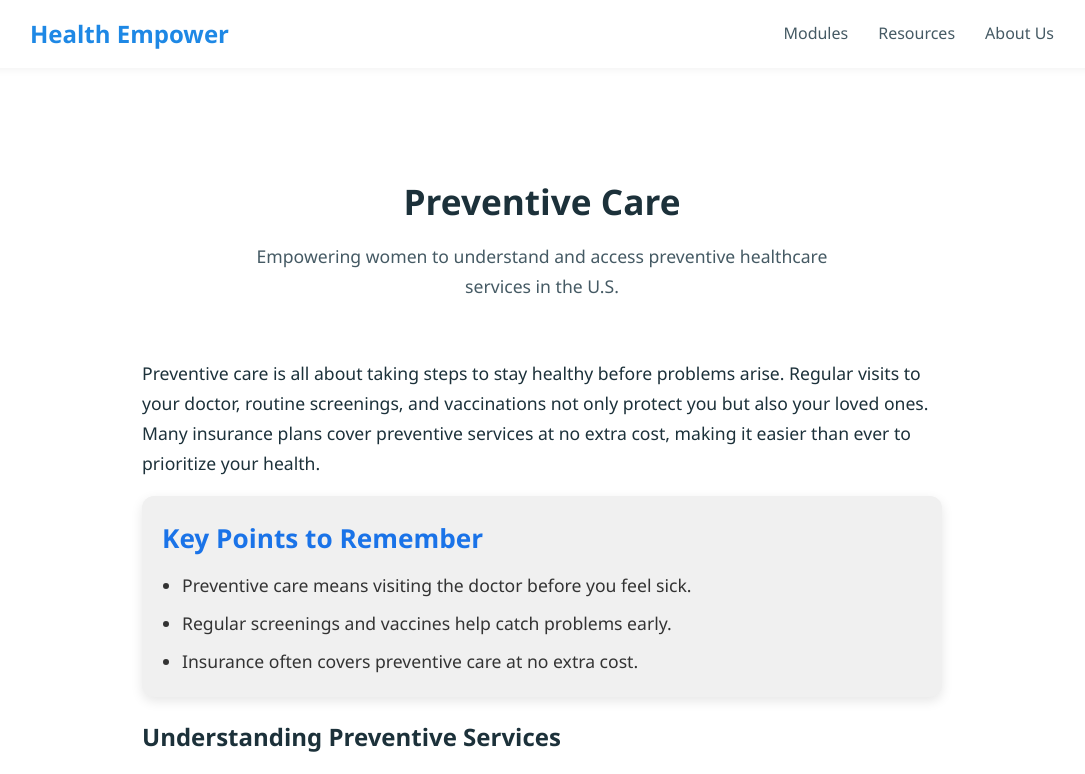
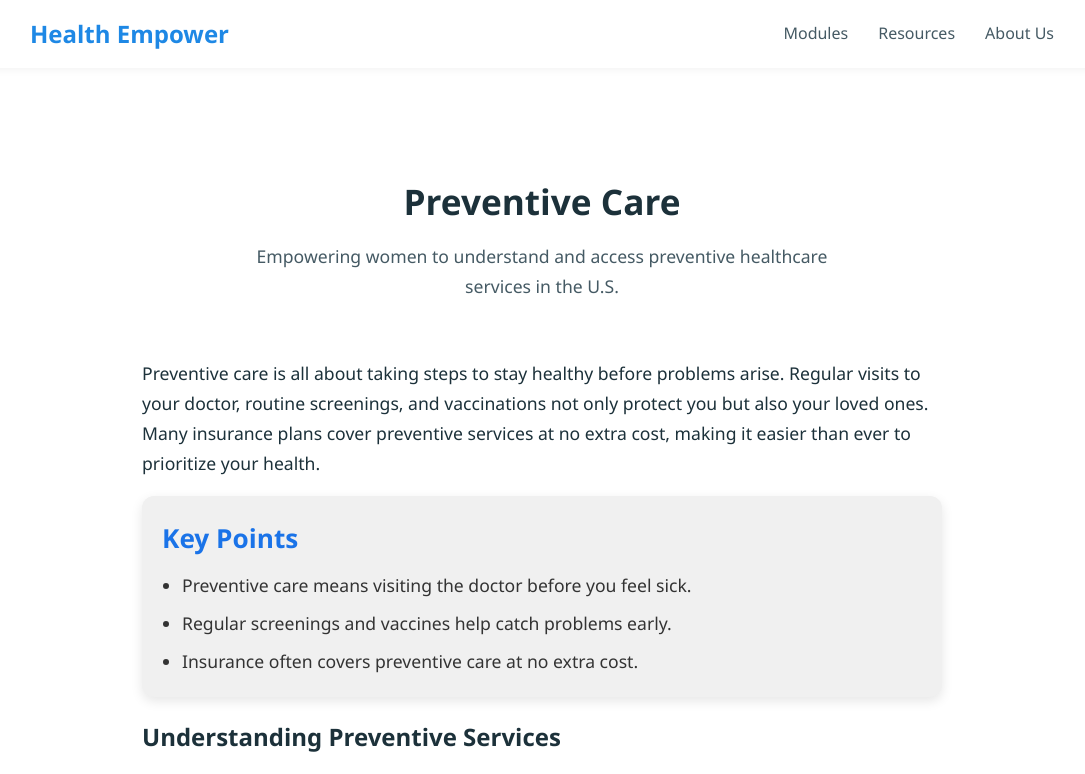
Before and after one commit to rian-teyani/resources-for-immigrant-women, a website built with Vite: page educational_modules/preventative-care.html in a window 1280 px wide. Shown: the top 774 px of the page, without its empty margins (98-1183 px from the left). Built offline with nearby package versions, Linux system fonts and the light colour scheme.

Commit message:
tyop fix

```diff
--- a/educational_modules/preventative-care.html
+++ b/educational_modules/preventative-care.html
@@ -31,7 +31,7 @@
 
       <div class="card">
         <div class="card-header" style="margin-bottom: 10px">
-          <h3>Key Points to Remember</h2>
+          <h3>Key Points</h3>
         </div>
         <ul>
           <li>
@@ -76,16 +76,25 @@
       </ul>
       <h2>Helpful Resources</h2>
 
-      <div style="display: flex; gap: 20px; flex-wrap: wrap;">
-        <a href="https://www.cdc.gov/prevention" target="_blank" class="resource-card">
+      <div style="display: flex; gap: 20px; flex-wrap: wrap">
+        <a
+          href="https://www.cdc.gov/prevention"
+          target="_blank"
+          class="resource-card"
+        >
           <div class="card-header">CDC Preventive Care Checklist</div>
-          <div class="card-content" >
-            Visit the CDC for a complete list of preventive care services and guidelines.
+          <div class="card-content">
+            Visit the CDC for a complete list of preventive care services and
+            guidelines.
           </div>
           <span class="btn primary-btn btn-small card-button">Visit</span>
         </a>
 
-        <a href="https://www.nafcclinics.org/" target="_blank" class="resource-card">
+        <a
+          href="https://www.nafcclinics.org/"
+          target="_blank"
+          class="resource-card"
+        >
           <div class="card-header">Free Clinics Directory</div>
           <div class="card-content">
             Find free or low-cost clinics near you through the NAFC directory.
@@ -93,7 +102,6 @@
           <span class="btn primary-btn btn-small card-button">Visit</span>
         </a>
       </div>
-
     </main>
     <script type="module" src="../src/main.ts"></script>
   </body>
```
